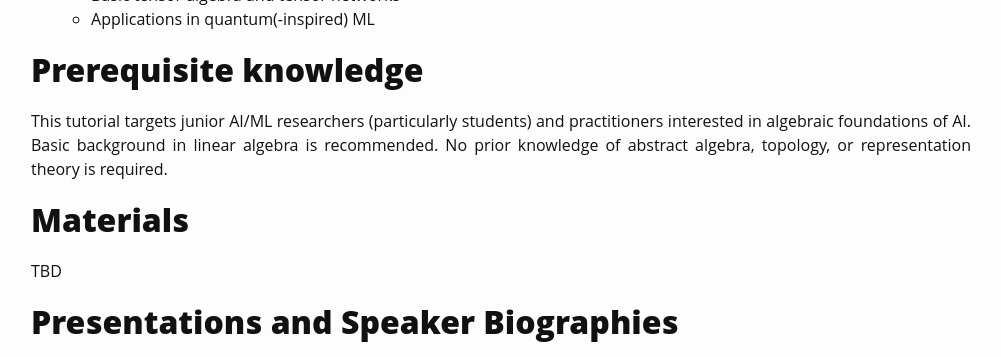
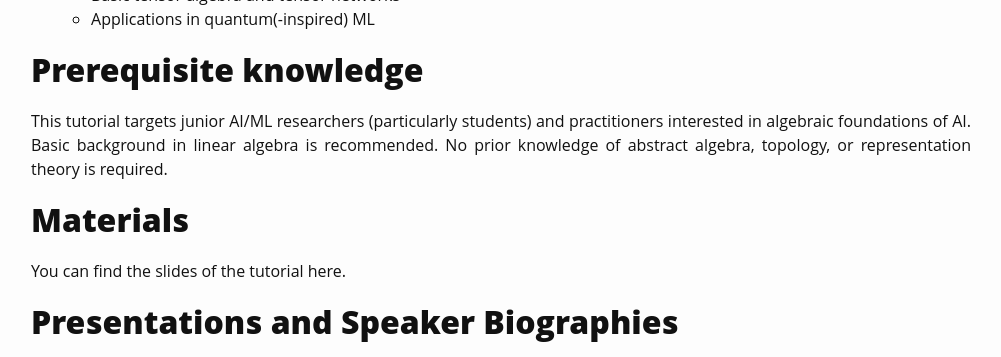
Before and after one commit to Algebra4AI/Algebra4AI.github.io, a Jekyll site: the page built from index.md, in a window 1280 px wide and 900 px high, scrolled down 1520 px, cut to the strip 0-357 px from the top of the window. Shown: the whole strip, without its empty margins (139-1140 px from the left). Built offline with Jekyll 4.4.1, drawn with Linux system fonts in a browser that asks for light colours; some web fonts are replaced.

Commit message:
Update index.md

```diff
--- a/index.md
+++ b/index.md
@@ -59,7 +59,7 @@ This tutorial targets junior AI/ML researchers (particularly students) and pract
 
 # Materials
 
-TBD
+You can find the slides of the tutorial here.
 <!-- You can find the slides of the tutorial <a href="files/slides.pdf">here</a>. -->
 
 <!-- # Speakers -->
```
